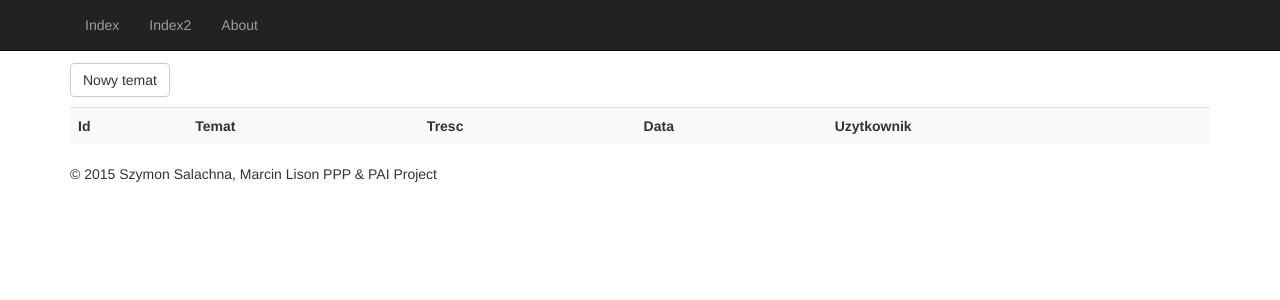
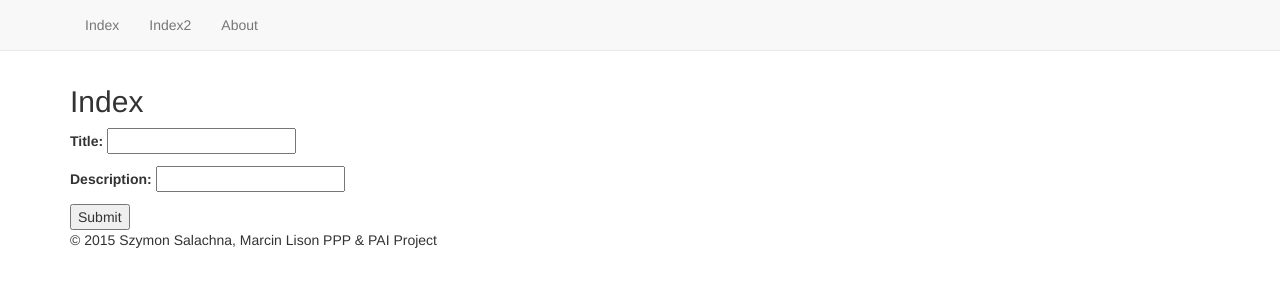
Before and after one commit to thecrh/oirpos, a Django app: page /topic/new/ in a window 1280 px wide. Shown: the top 300 px of the page. Run offline with Django 3.2, Linux system fonts and the light colour scheme; lists and menus that the app fills with data are empty; parts of the project's set-up code (start-up, migrations or seed data) failed here and were passed over; some libraries are stand-ins or nearby versions.

Commit message:
+Fixed zakrywajacy nav-bar \n+Wyswietlanie postow w temacie\n+Formularz dodawania tematu jednak jeszcze nie dzialajacy

```diff
--- a/Forum/views.py
+++ b/Forum/views.py
@@ -16,12 +16,13 @@
 def forum(request):
     """Forum listing."""
     topics = Topic.objects.all().order_by('created')
-    return render(request, 'forum/index.html', {'topics': topics})
+    return render(request, 'forum/forum.html', {'topics': topics})
 
 
 def topic(request, topic_id):
-    return HttpResponse("You're looking at question %s." % topic_id)
-    return render_to_response()
+    topics = Topic.objects.get(id=topic_id)
+    posts = Post.objects.all().filter(topic=topic_id)
+    return render(request, 'forum/topic.html', {'topics': topics, 'posts': posts})
 
 
 def new(request):
--- a/templates/forum/index.html
+++ b/templates/forum/index.html
@@ -4,10 +4,11 @@
     <meta charset="UTF-8">
     <title>Proste Forum</title>
     <link rel="stylesheet" href="http://bootswatch.com/darkly/bootstrap.min.css">
-
+    <script src="https://maxcdn.bootstrapcdn.com/bootstrap/3.3.2/js/bootstrap.min.js"></script>
 </head>
 <body>
-     <div class="navbar navbar-inverse navbar-fixed-top">
+<nav class="navbar navbar-default navbar-fixed-top" role="navigation">
+
         <div class="container">
             <div class="navbar-header">
                 <button type="button" class="navbar-toggle" data-toggle="collapse" data-target=".navbar-collapse">
@@ -19,58 +20,17 @@
             </div>
             <div class="navbar-collapse collapse">
                 <ul class="nav navbar-nav">
-                    <li><a href="#">Index</a></li>
-                    <li><a href="#">Index2</a></li>
-                    <li><a href="#">About</a></li>
+                    <li><a href="/">Index</a></li>
+                    <li><a href="/">Index2</a></li>
+                    <li><a href="/About">About</a></li>
                 </ul>
             </div>
         </div>
-    </div>
-    <div class="container body-content">
 
-<h2>Index</h2>
-
-<p>
-    <a href="./topic/new" class="btn btn-default">Nowy temat</a>
-</p>
-<table class="table table-striped table-hover">
-    <tr>
-        <th>
-            Id
-        </th>
-        <th>
-            Temat
-        </th>
-        <th>
-            Tresc
-        </th>
-        <th>
-            Data
-        </th>
-        <th>Uzytkownik</th>
-    </tr>
-
-{% for topic in topics %}
-    <tr>
-        <td>
-            {{ topic.id }}
-        </td>
-        <td>
-            <a href="/topic/{{ topic.id }}" class="btn btn-default btn-block">{{ topic.title }}</a>
-        </td>
-        <td>
-            {{ topic.description }}
-        </td>
-        <td>
-            {{ topic.created }}
-        </td>
-        <td>
-            {{ topic.creator }}
-        </td>
-    </tr>
-{% endfor %}
-
-</table>
+</nav>
+    <div class="container body-content" style="padding-top: 65px">
+{% block content %}
+{% endblock %}
         <footer>
             <p>&copy; {% now "Y" %} Szymon Salachna, Marcin Lison PPP & PAI Project</p>
         </footer>
```
Also changed, not shown: db.sqlite3, 1 other file.
